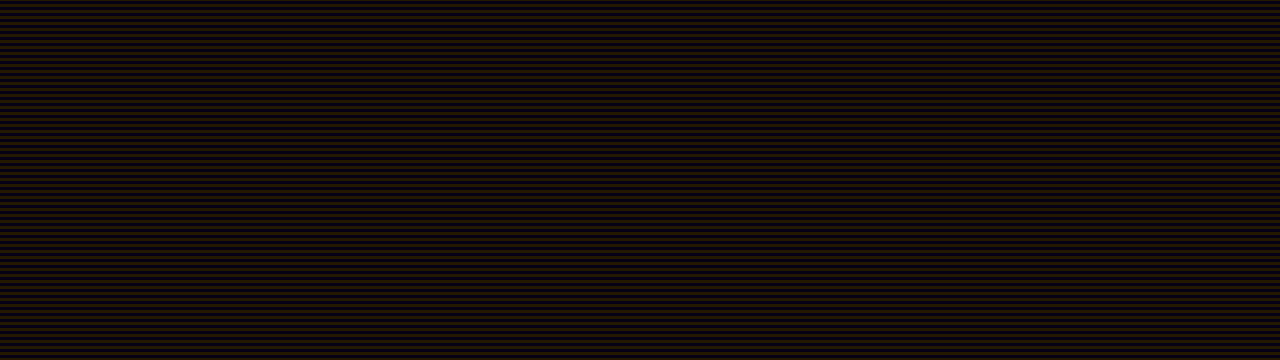
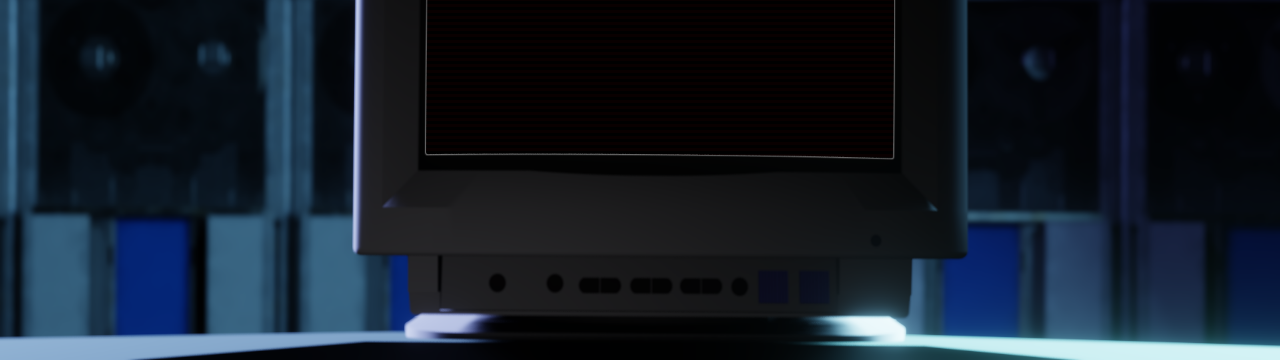
Before and after one commit to RyBhrdwj/Codenheimer, a plain HTML site: page client/index.html in a window 1280 px wide. Shown: the part 440-800 px from the top of the page. Drawn offline with Linux system fonts and the light colour scheme.

Commit message:
change layout of website

```diff
--- a/client/index.html
+++ b/client/index.html
@@ -12,7 +12,10 @@
 
 </head>
 <body>
-    <div class="screen">
+    <div>
+        <img src="images/bg.png" class="background">
+    </div>
+    <div class="screen" >
         <h2>ENTER THE NUCLEAR CODE</h2>
         <input maxlength='10' autofocus/>
     </div>
--- a/client/style.css
+++ b/client/style.css
@@ -14,11 +14,25 @@
 * {
   margin: 0;
   padding: 0;
+  overflow-y: hidden;
   box-sizing: border-box;
   font-family: "VT323", monospace;
 }
 
+.background {
+  position: absolute;
+  z-index: 1;
+  overflow-y: hidden;
+  height: 100vh;
+  width: 100%;
+}
+
 .screen {
+  filter: sepia(0.5) saturate(1.5) brightness(0.8) contrast(1.2);
+  position: absolute;
+  left: 50%;
+  top: 50%;
+  transform: translate(-50%, -50%);
   background: repeating-linear-gradient(
     var(--crt1) 0px,
     var(--crt1) 3px,
@@ -29,17 +43,17 @@
   background-position: 0 0;
   animation: moveBG 0.5s linear infinite;
   color: var(--accent);
-  font-size: 4em;
-  height: 100vh;
+  font-size: 1.8em;
+  aspect-ratio: 4/3;
+  height: 500px;
   display: flex;
   flex-direction: column;
   align-items: center;
-  justify-content: flex-start;
+  justify-content: center;
   overflow: hidden;
 }
 
 h2 {
-  margin: 10% 0% 10%;
   opacity: 0.65;
   animation: jitter 0.5s infinite, blink 4s infinite, textShadow 1.2s infinite;
   text-align: center;
```
Also changed, not shown: client/images/bg.png (added).
